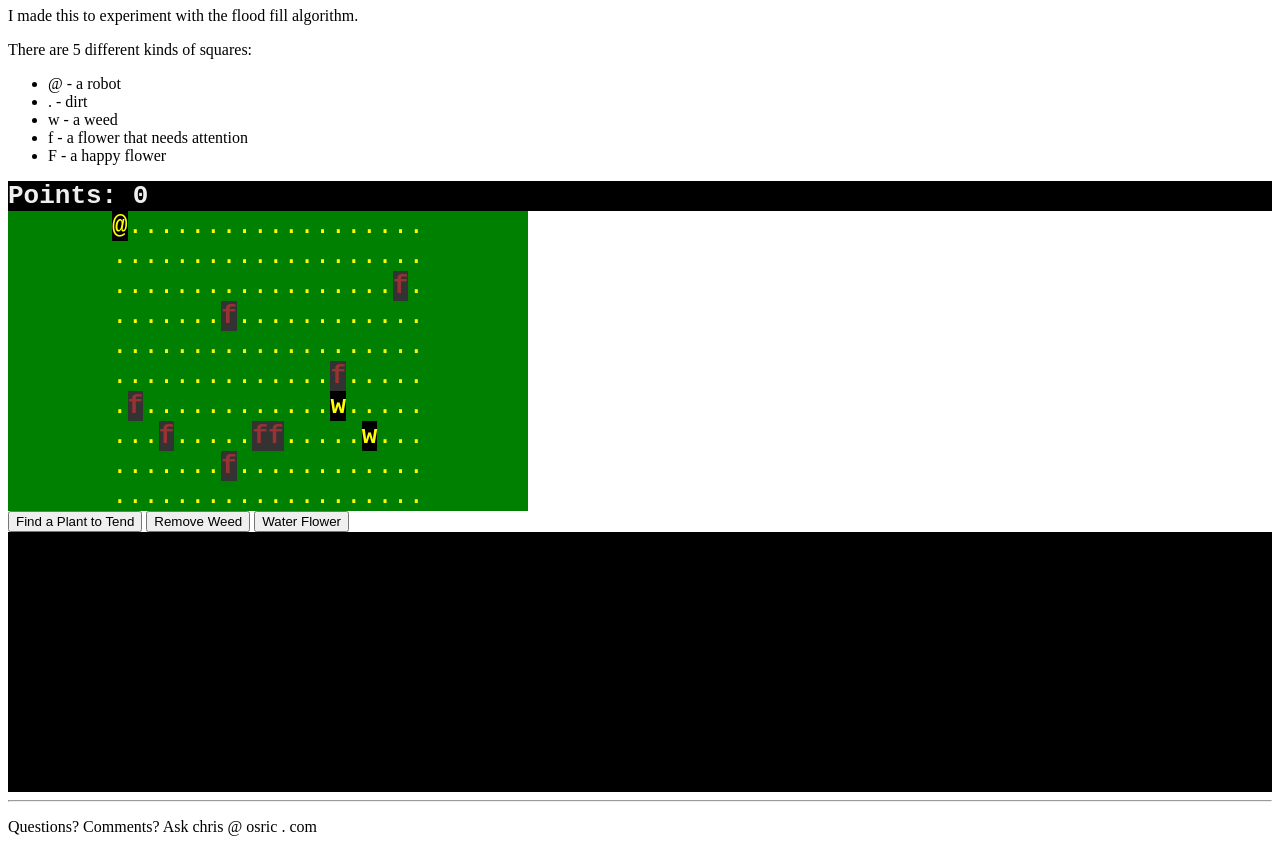
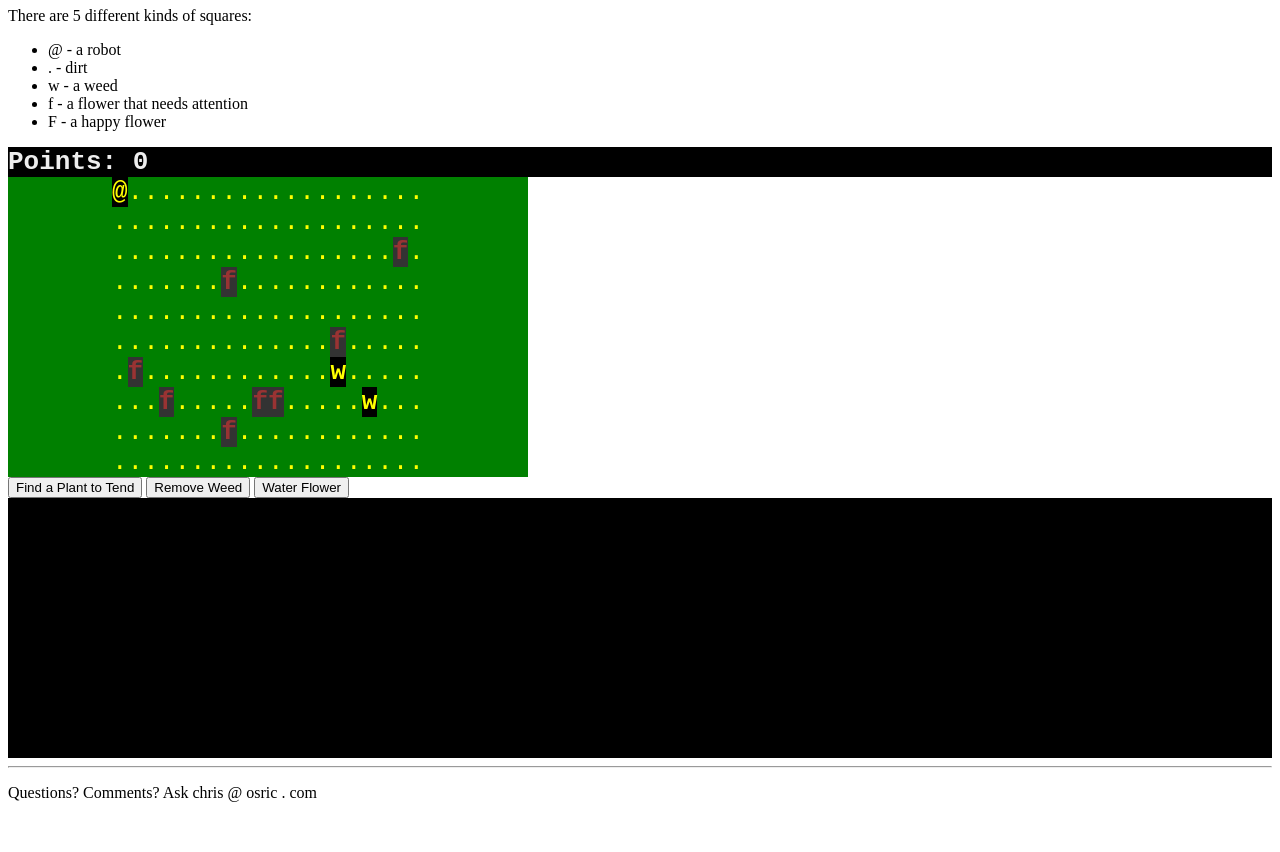
Before and after one commit to cherdt/robot-gardener, a plain HTML site: page index.html in a window 1280 px wide. Shown: the part 73-925 px from the top of the page. After the commit the page ends 891 px from the top, so only its background shows below. Drawn offline with Linux system fonts and the light colour scheme.

Commit message:
Add README file

```diff
--- a/index.html
+++ b/index.html
@@ -56,7 +56,6 @@
 <body>
 
 <h1>Robot Gardener</h1>
-<p>I made this to experiment with the flood fill algorithm.</p>
 <p>There are 5 different kinds of squares:</p>
 <ul>
 	<li>@ - a robot</li>
```
Also changed, not shown: README.md (added).
